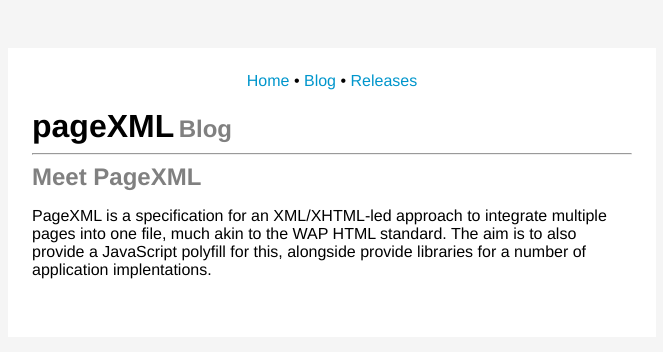
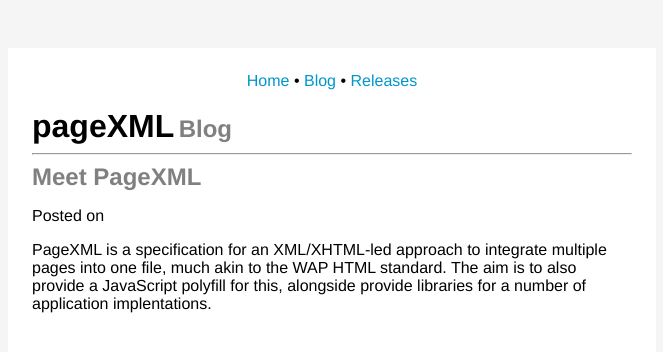
Before and after one commit to ir-g/pagexml, a Jekyll site: the page built from _posts/2015-04-01-Meet-PageXML.md, in a window 1280 px wide. Shown: the top 352 px of the page, without its empty margins (308-971 px from the left). Built offline with Jekyll 4.4.1, drawn with Linux system fonts in a browser that asks for light colours.

Commit message:
Update post.html

```diff
--- a/_layouts/post.html
+++ b/_layouts/post.html
@@ -4,4 +4,8 @@
 
 <h2>{{page.title}}</h2>
 
+  <p class="author">
+    <span class="date">Posted on {{ post.date | date_to_string }} {% if post.author %}by {{post.author}}{% endif %}</span>
+  </p>
+
 {{content}}
```
